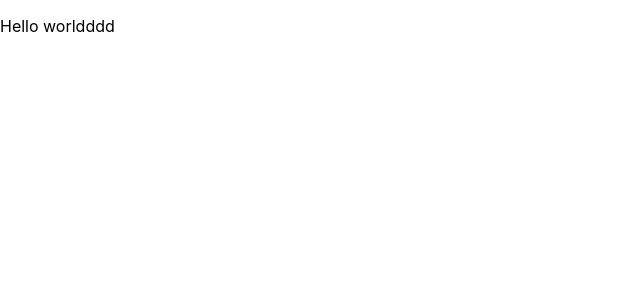
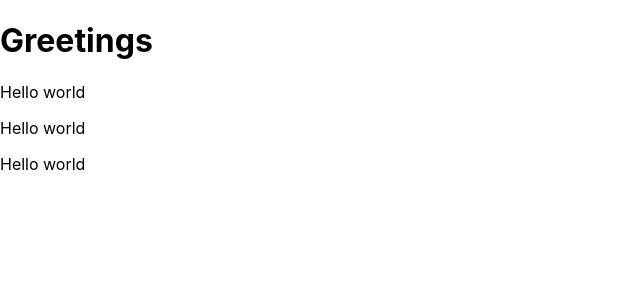
Before and after one commit to olalemi/Full-stack-open-course, a React (Create React App) app in the folder basics/: page / in a window 1280 px wide. Shown: the top 300 px of the page, without its empty margins (0-640 px from the left). Built offline with nearby package versions, Linux system fonts and the light colour scheme.

Commit message:
making progress

```diff
--- a/basics/src/App.js
+++ b/basics/src/App.js
@@ -1,12 +1,27 @@
-import logo from './logo.svg';
+import React from 'react';
 import './App.css';
 
-function App() {
+const Hello = () => {
   return (
     <div>
-    <p>Hello worldddd</p>
-  </div>
-  );
+      <p>Hello world</p>
+    </div>
+  )
 }
 
+const App = () => {
+  return (
+    <div>
+      <h1>Greetings</h1>
+      <Hello />
+      <Hello />
+      <Hello />
+    </div>
+  )
+}
+
+
+
+
+
 export default App;
```
